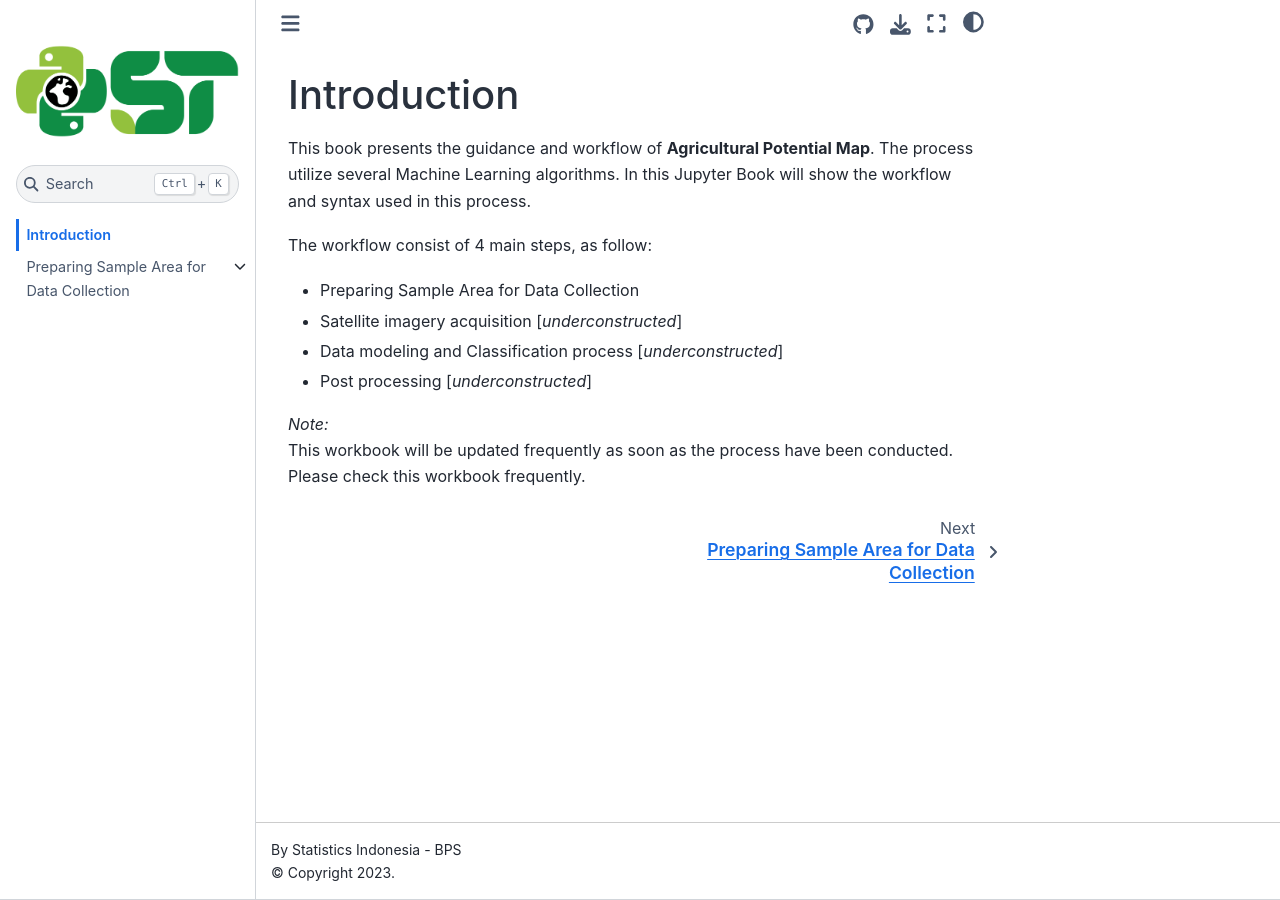
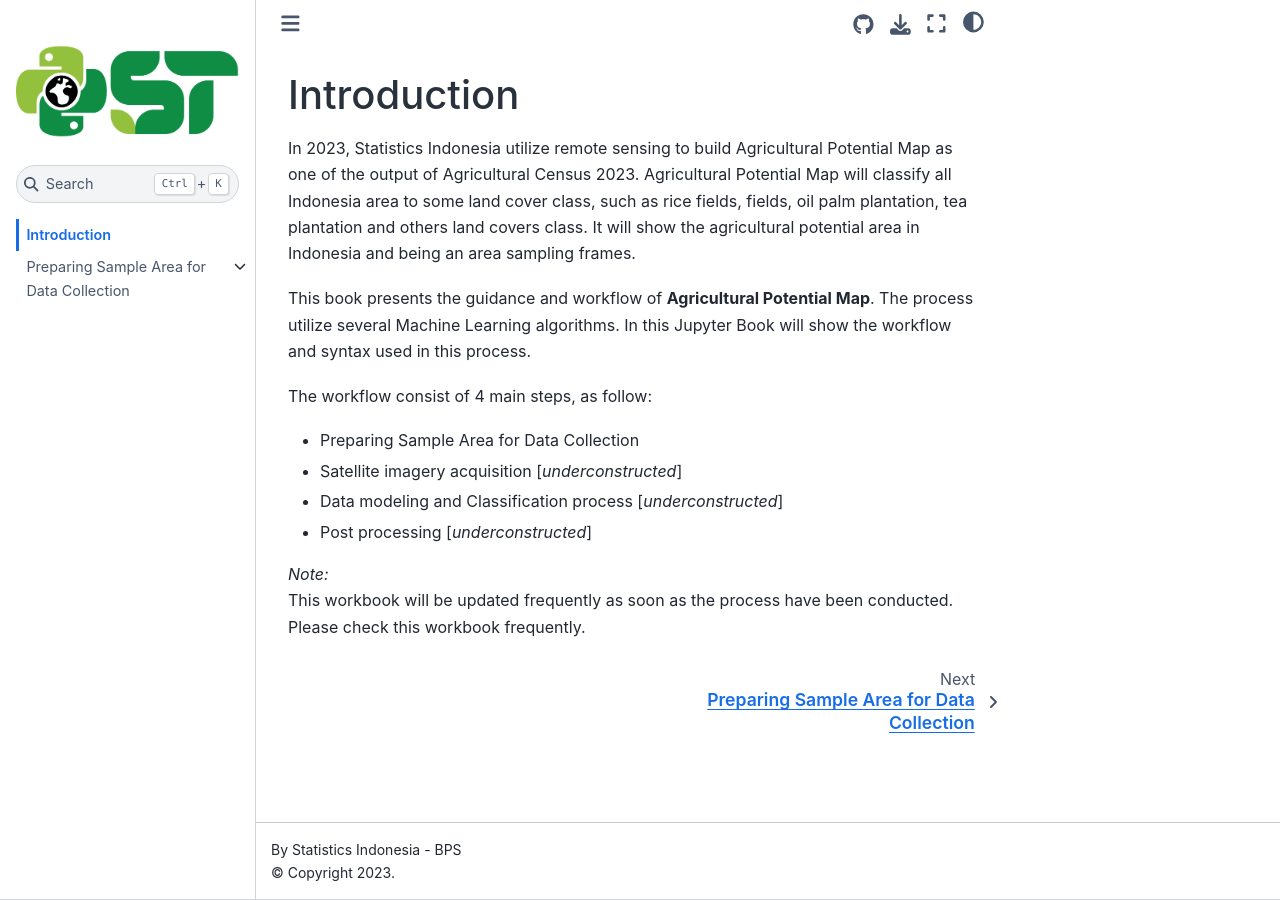
Before and after one commit to achmfirmansyah/mldocs_st2023, a Jupyter Book: the page built from intro.md, in a window 1280 px wide. Built offline with Jupyter Book 1.0.4 settings and Sphinx 7.4.7 and the Sphinx Book theme 1.1.4, drawn with Linux system fonts in a browser that asks for light colours.

Commit message:
add Introduction

```diff
--- a/intro.md
+++ b/intro.md
@@ -1,4 +1,7 @@
 # Introduction
+
+In 2023, Statistics Indonesia utilize remote sensing to build Agricultural Potential Map as one of the output of Agricultural Census 2023.
+Agricultural Potential Map will classify all Indonesia area to some land cover class, such as rice fields, fields, oil palm plantation, tea plantation and others land covers class. It will show the agricultural potential area in Indonesia and being an area sampling frames.
 
 This book presents the guidance and workflow of <b>Agricultural Potential Map</b>. The process utilize several Machine Learning algorithms.
 In this Jupyter Book will show the workflow and syntax used in this process.
```
